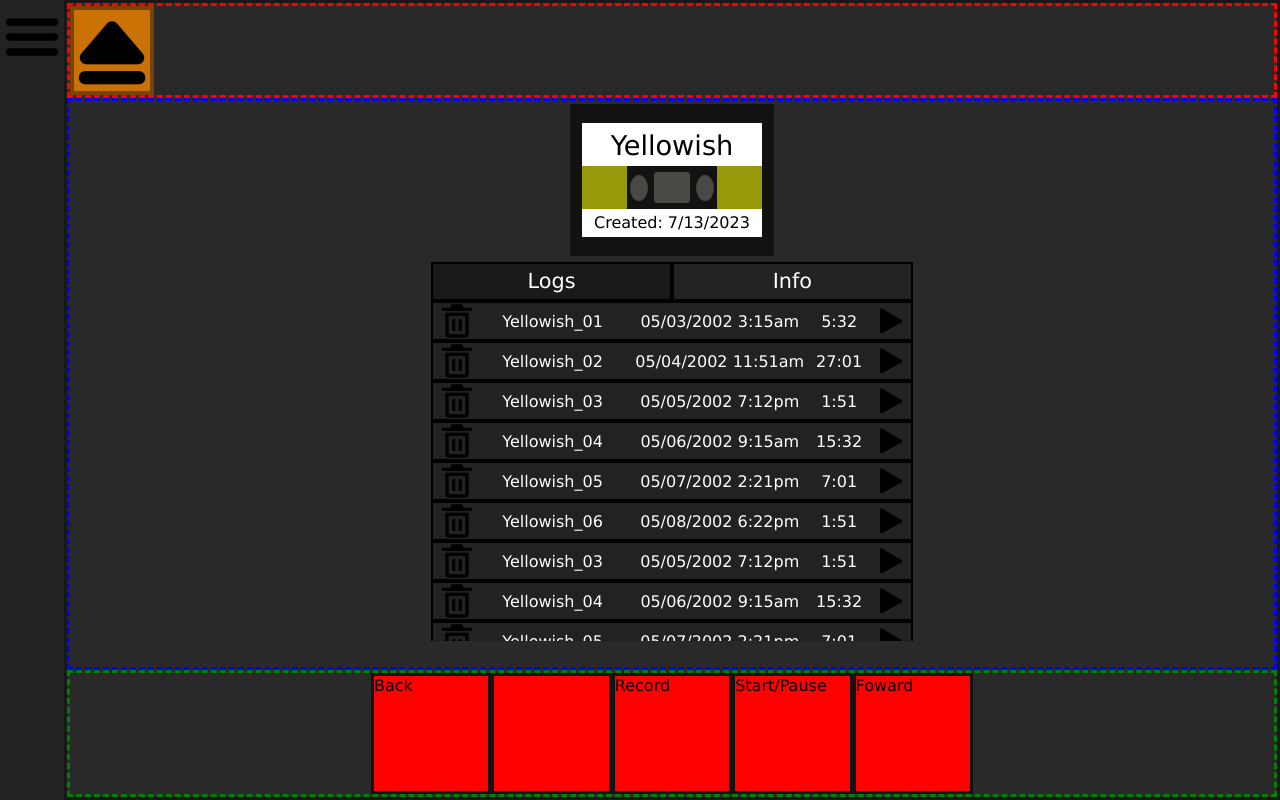
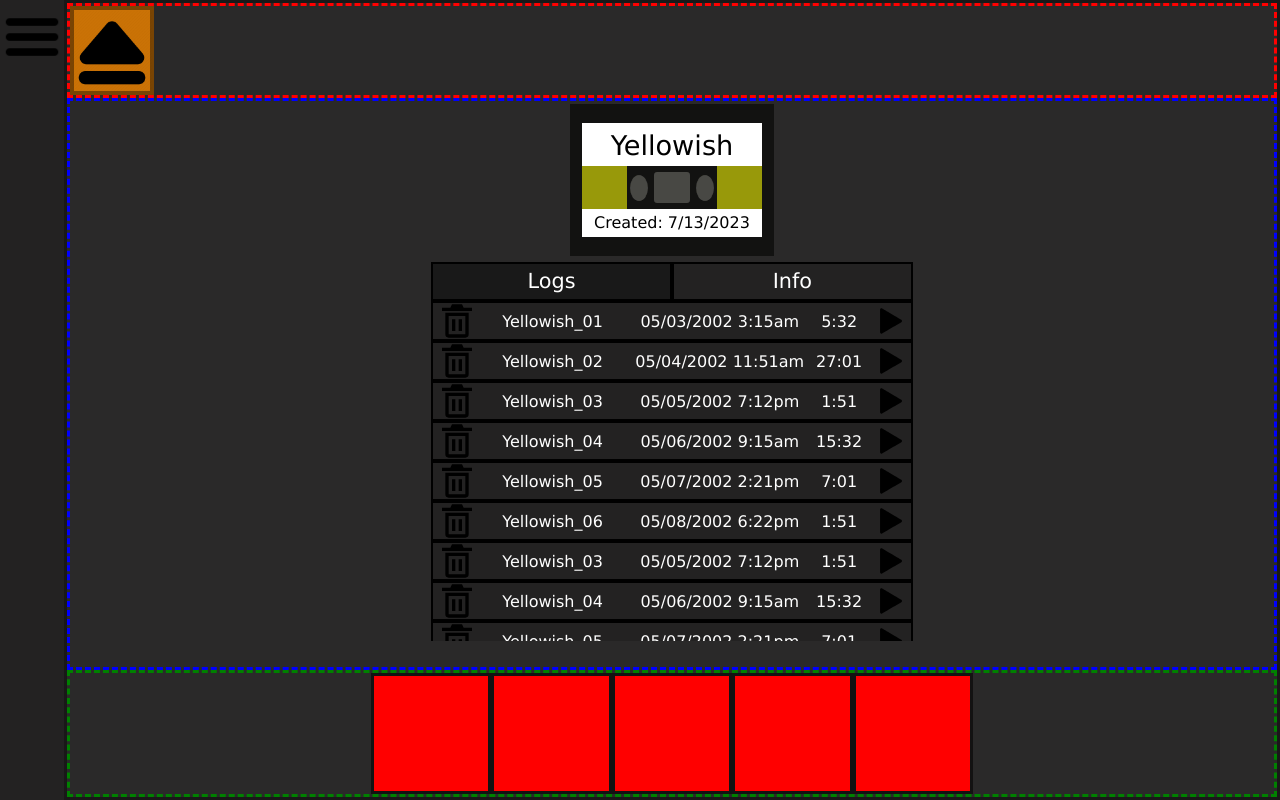
Before and after one commit to LanceCampos5302/CassetteWebsite, a React (Create React App) app: page / in a window 1280 px wide. Built offline with nearby package versions, Linux system fonts and the light colour scheme.

Commit message:
Small Changes to Cassette Page Buttons

```diff
--- a/src/components/CassettePage/CassettePage.css
+++ b/src/components/CassettePage/CassettePage.css
@@ -196,3 +196,8 @@
     background-color: red;
     border: solid 3px #131212;
 }
+
+.CassettePageButtonIndent{
+    width: 20%;
+    height: 20%;
+}
--- a/src/components/CassettePage/CassettePage.js
+++ b/src/components/CassettePage/CassettePage.js
@@ -65,11 +65,21 @@ const CassettePage = () => {
                     </div>
                 </div>
                 <div className='BottomBox'>
-                    <div className='CassettePageButton'>Back</div>
-                    <div className='CassettePageButton'></div>
-                    <div className='CassettePageButton'>Record</div>
-                    <div className='CassettePageButton'>Start/Pause</div>
-                    <div className='CassettePageButton'>Foward</div>
+                    <div className='CassettePageButton'>
+                        <div className='CassettePageButtonIndent'></div>
+                    </div>
+                    <div className='CassettePageButton'>
+                        <div className='CassettePageButtonIndent'></div>
+                    </div>
+                    <div className='CassettePageButton'>
+                        <div className='CassettePageButtonIndent'></div>
+                    </div>
+                    <div className='CassettePageButton'>
+                        <div className='CassettePageButtonIndent'></div>
+                    </div>
+                    <div className='CassettePageButton'>
+                        <div className='CassettePageButtonIndent'></div>
+                    </div>
                 </div>
             </div>
         </div>
```
